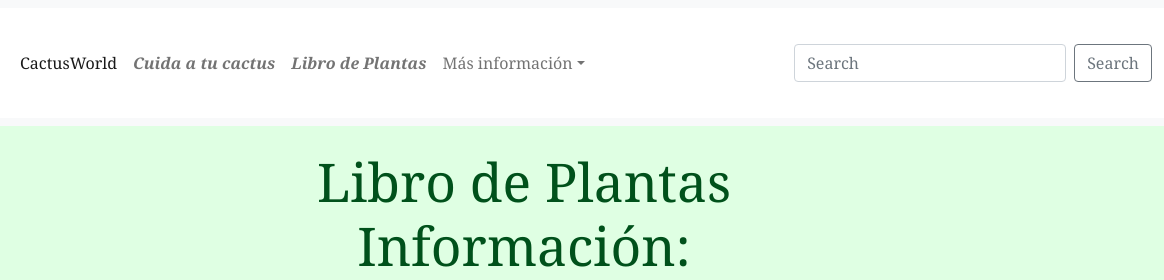
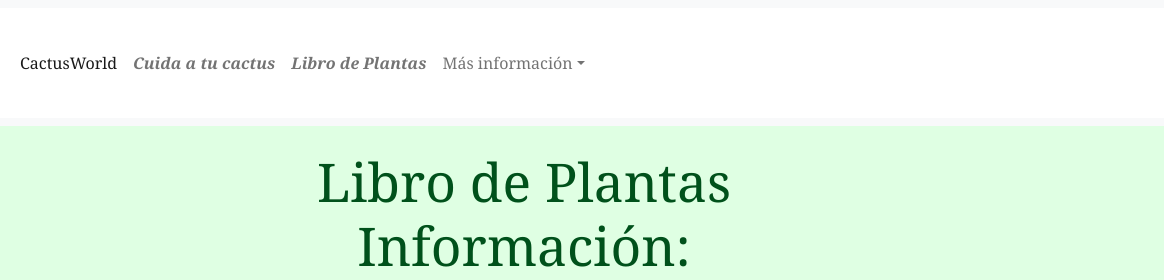
Before and after one commit to fernandoperezalba/Practica_3_PAT, a plain HTML site: page libroDePlantas.html in a window 1280 px wide. Shown: the top 280 px of the page, 116-1280 px from the left. Drawn offline with nearby package versions, Linux system fonts and the light colour scheme.

Commit message:
Update libroDePlantas.html eliminado el buscador

```diff
--- a/libroDePlantas.html
+++ b/libroDePlantas.html
@@ -43,10 +43,7 @@
                             </ul>
                         </li>
                     </ul>
-                    <form class="d-flex">
-                        <input class="form-control me-2" type="search" placeholder="Search" aria-label="Search">
-                        <button class="btn btn-outline-secondary" type="submit">Search</button>
-                    </form>
+
                 </div>
             </div>
         </nav>
```
